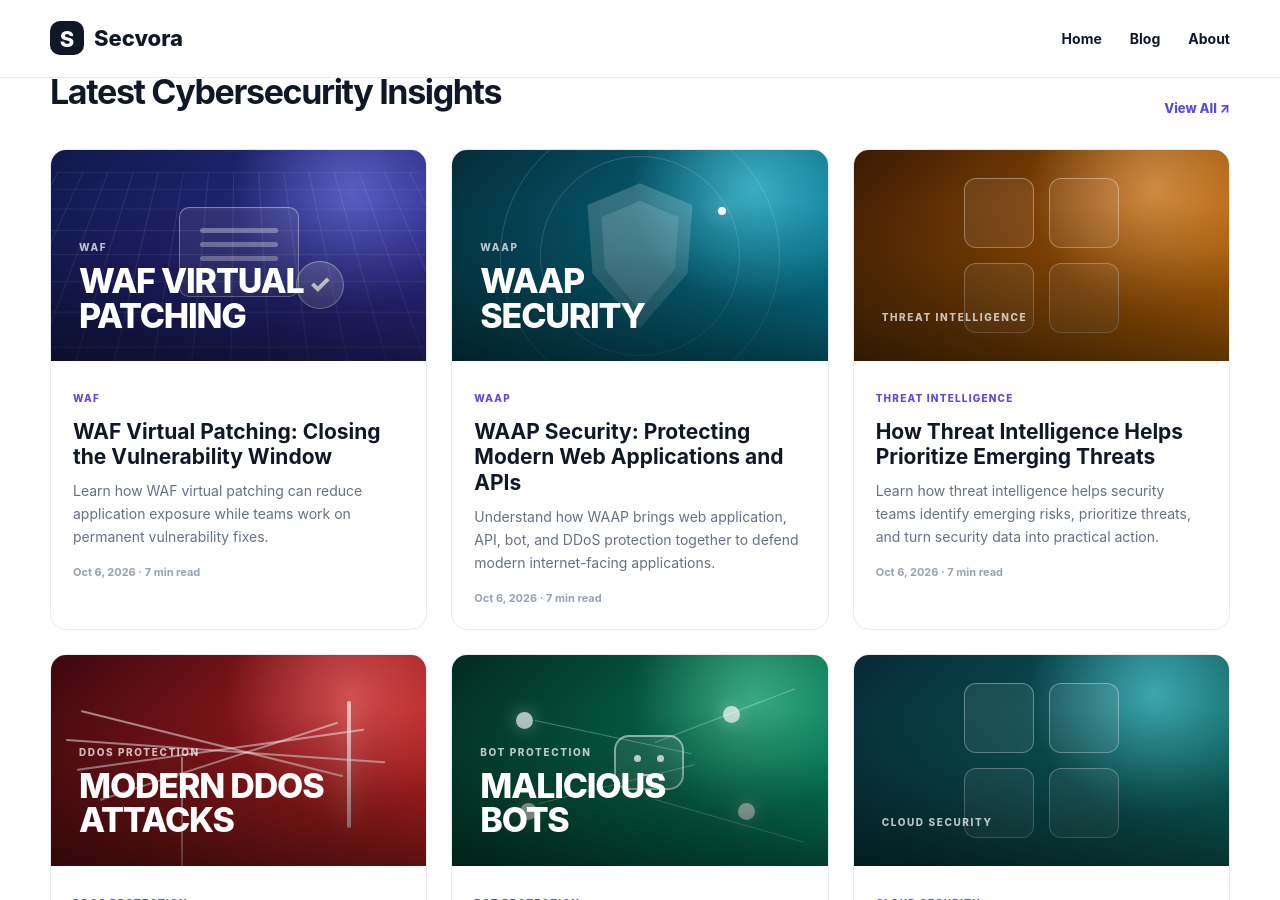
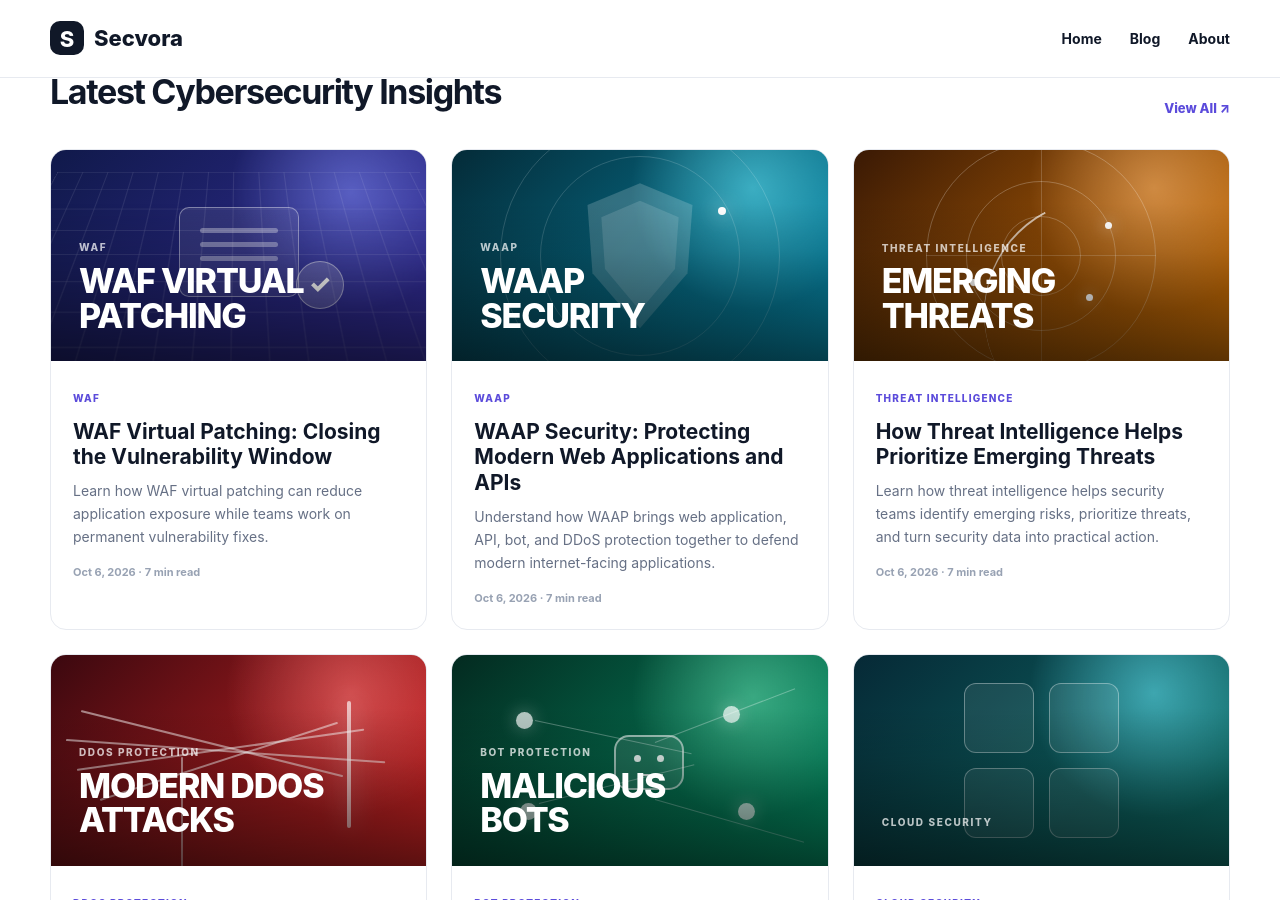
Before and after one commit to prasadprechu/Secvora, a Jekyll site: the page built from index.html, in a window 1280 px wide and 900 px high, scrolled down 726 px. Built offline with Jekyll 4.4.1, drawn with Linux system fonts in a browser that asks for light colours.

Commit message:
Update 2026-10-06-prioritizing-emerging-threats.md

```diff
--- a/_posts/2026-10-06-prioritizing-emerging-threats.md
+++ b/_posts/2026-10-06-prioritizing-emerging-threats.md
@@ -6,6 +6,8 @@ category_slug: threat-intelligence
 date: 2026-10-06
 permalink: /prioritizing-emerging-threats/
 description: "Learn how threat intelligence helps security teams identify emerging risks, prioritize threats, and turn security data into practical action."
+focus_keyword: "Emerging Threats"
+visual: radar
 read_time: 7
 author: "Secvora Research"
 ---
```
